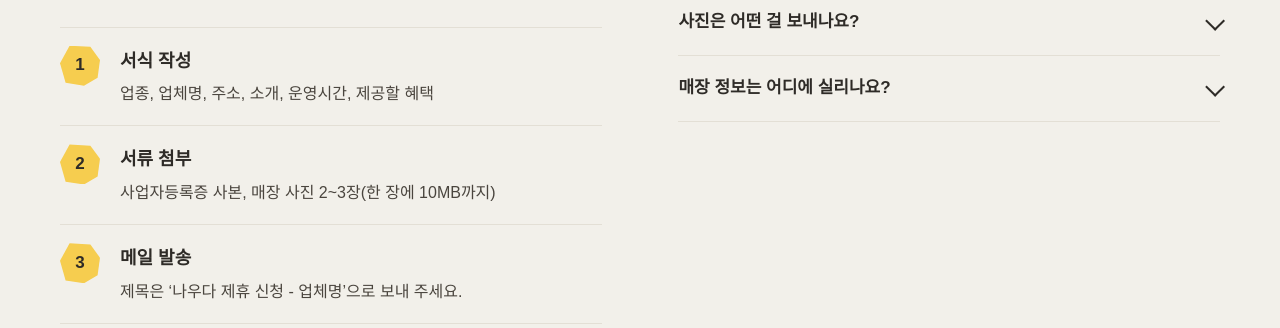
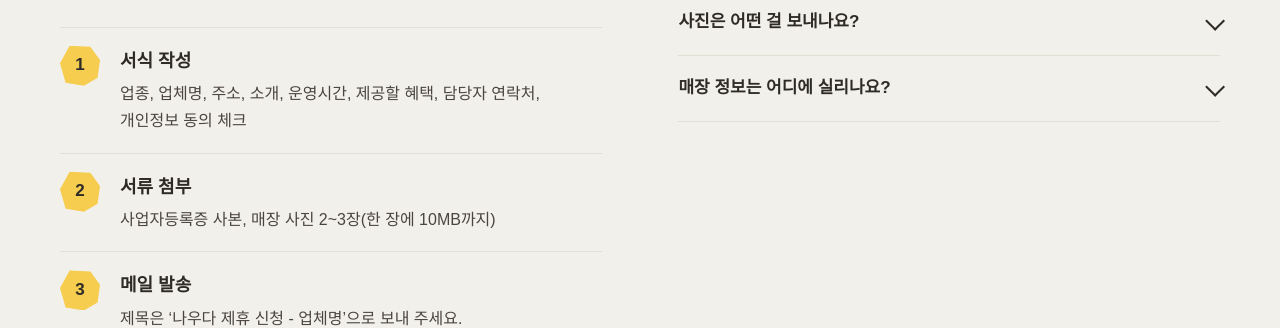
Before and after one commit to tian79/nowda-partner-join, a plain HTML site: page index.html in a window 1280 px wide. Shown: the part 9857-10185 px from the top of the page. Drawn offline with Linux system fonts and the light colour scheme; a web font is replaced by a local one.

Commit message:
신청 서식에 담당자명·연락처와 개인정보 동의 체크 항목 추가
Co-Authored-By: Claude Sonnet 5.5 <noreply@anthropic.com>

```diff
--- a/index.html
+++ b/index.html
@@ -767,7 +767,7 @@ button.mail:hover svg{color:var(--green-deep)}
         <p class="lead" style="margin-top:18px">서식과 서류를 아래 주소로 보내 주시면, 검토한 뒤 보내신 주소로 결과를 알려 드립니다.</p>
         <button type="button" class="mail" data-copy-email aria-label="메일 주소 nowda@ijto.or.kr 복사">nowda@ijto.or.kr<svg viewBox="0 0 16 16" aria-hidden="true"><rect x="5" y="5" width="9" height="9" rx="2" fill="none" stroke="currentColor" stroke-width="1.6"/><path d="M11 3.5V3a1.5 1.5 0 0 0-1.5-1.5h-6A1.5 1.5 0 0 0 2 3v6a1.5 1.5 0 0 0 1.5 1.5H4" fill="none" stroke="currentColor" stroke-width="1.6" stroke-linecap="round"/></svg></button>
         <ol class="steps">
-          <li><b>서식 작성</b><span>업종, 업체명, 주소, 소개, 운영시간, 제공할 혜택</span></li>
+          <li><b>서식 작성</b><span>업종, 업체명, 주소, 소개, 운영시간, 제공할 혜택, 담당자 연락처, 개인정보 동의 체크</span></li>
           <li><b>서류 첨부</b><span>사업자등록증 사본, 매장 사진 2~3장(한 장에 10MB까지)</span></li>
           <li><b>메일 발송</b><span>제목은 ‘나우다 제휴 신청 - 업체명’으로 보내 주세요.</span></li>
         </ol>
```
Also changed, not shown: 3 other files.
